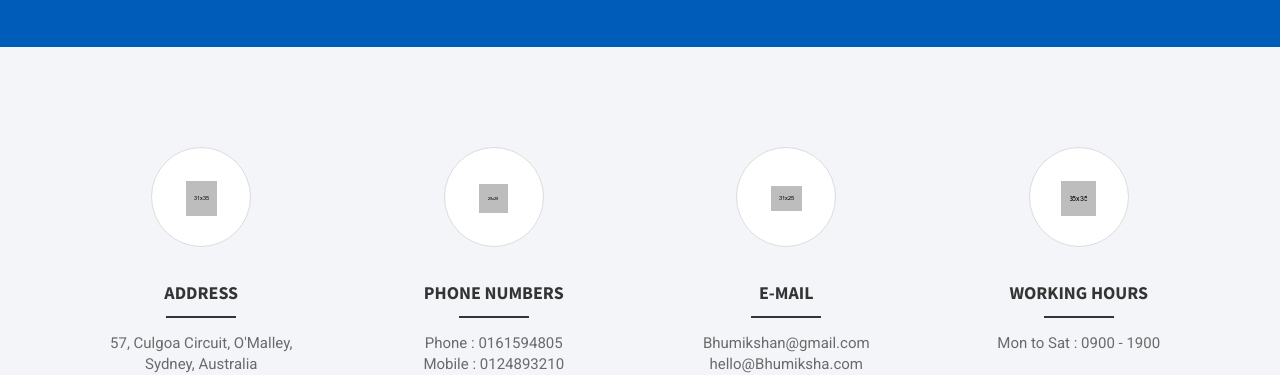
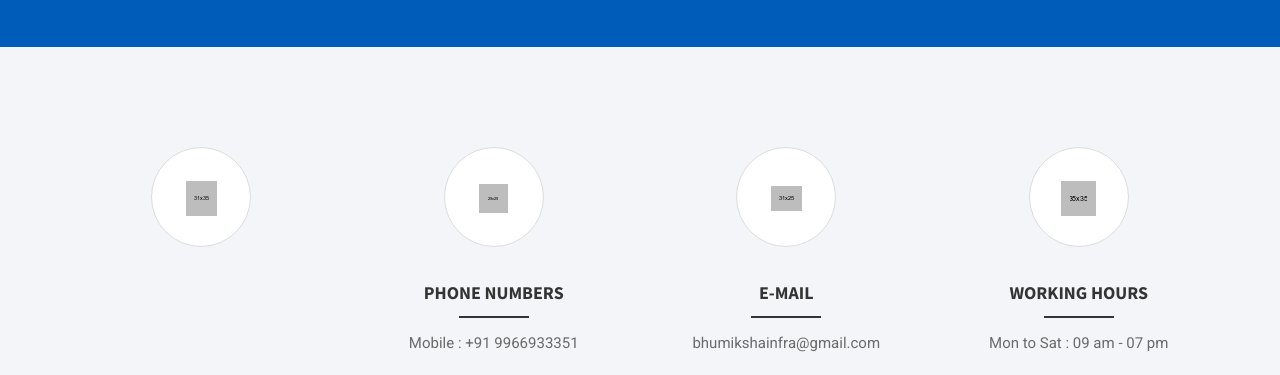
Before and after one commit to Gopimaruvada/Bhumiksha, a plain HTML site: page contact.html in a window 1280 px wide. Shown: the part 582-957 px from the top of the page. Drawn offline with nearby package versions, Linux system fonts and the light colour scheme; some packages are replaced by stand-ins of ours.

Commit message:
updated the address

```diff
--- a/contact.html
+++ b/contact.html
@@ -129,9 +129,9 @@
                                 <img src="img/con1h.png" alt="theconstructo.com">
                             </div>
                         </div>
-                        <h4>ADDRESS</h4>
+                        <!-- <h4>ADDRESS</h4>
                         <p>57, Culgoa Circuit, O'Malley,</p>
-                        <p>Sydney, Australia</p>
+                        <p>Sydney, Australia</p> -->
                     </div>
                 </div>
                 <div class="col-sm-6 col-md-3 text-center">
@@ -143,8 +143,8 @@
                             </div>
                         </div>
                         <h4>PHONE NUMBERS</h4>
-                        <p>Phone : 0161594805</p>
-                        <p>Mobile : 0124893210</p>
+                        <!-- <p>Phone : +91 9966933351</p> -->
+                        <p>Mobile : +91 9966933351</p>
                     </div>
                 </div>
                 <div class="col-sm-6 col-md-3 text-center">
@@ -156,8 +156,8 @@
                             </div>
                         </div>
                         <h4>E-MAIL</h4>
-                        <p>Bhumikshan@gmail.com</p>
-                        <p>hello@Bhumiksha.com</p>
+                        <p>bhumikshainfra@gmail.com</p>
+                        <!-- <p>hello@Bhumiksha.com</p> -->
                     </div>
                 </div>
                 <div class="col-sm-6 col-md-3 text-center">
@@ -169,7 +169,7 @@
                             </div>
                         </div>
                         <h4>WORKING HOURS</h4>
-                        <p>Mon to Sat : 0900 - 1900</p>
+                        <p>Mon to Sat : 09 am - 07 pm</p>
                     </div>
                 </div>
             </div>
```
